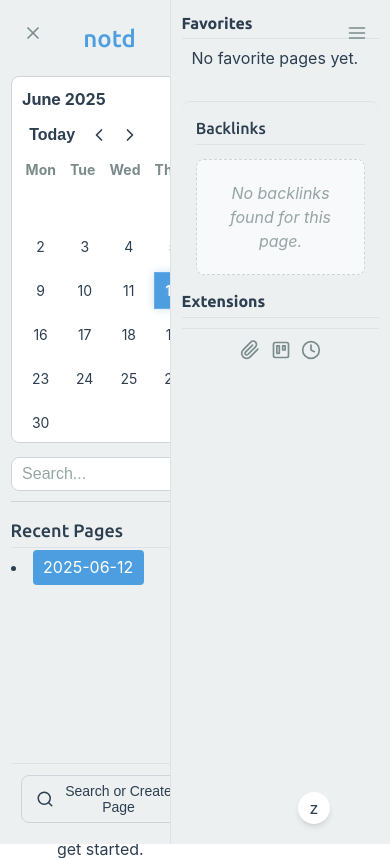
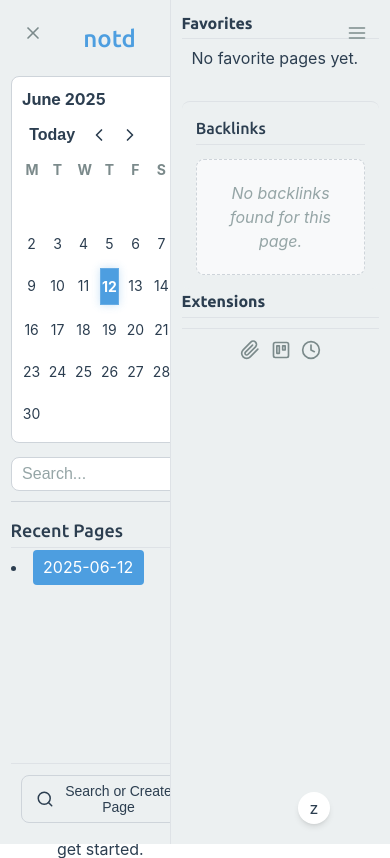
Before and after one commit to andjar/notd, a PHP site: page /page.php?page=2025-06-12 in a window 390 px wide. Shown: the top 858 px of the page. Run offline with PHP 8.4, Linux system fonts and the light colour scheme; data that the repository does not hold is empty.

Commit message:
refactor: update calendar widget styles for improved layout and responsiveness
- Shortened weekday labels in the calendar widget for a cleaner appearance.
- Added box-sizing properties to various calendar elements to enhance layout consistency.
- Adjusted grid template columns to ensure proper responsiveness across different screen sizes.

```diff
--- a/assets/css/calendar.css
+++ b/assets/css/calendar.css
@@ -1,10 +1,12 @@
 /* Calendar Widget */
 .calendar-widget {
+    box-sizing: border-box;
     background-color: var(--ls-primary-background-color);
     border: 1px solid var(--ls-border-color);
     border-radius: var(--ls-border-radius-medium);
     padding: var(--ls-space-3);
     font-size: var(--ls-font-size-s);
+    max-width: 100%;
 }
 
 .calendar-header {
@@ -62,14 +64,16 @@
 }
 
 .calendar-grid {
+    box-sizing: border-box;
     display: flex;
     flex-direction: column;
     gap: var(--ls-space-2);
 }
 
 .calendar-weekdays {
+    box-sizing: border-box;
     display: grid;
-    grid-template-columns: repeat(7, 1fr);
+    grid-template-columns: repeat(7, minmax(0, 1fr));
     text-align: center;
     font-weight: bold;
     color: var(--ls-secondary-text-color);
@@ -78,17 +82,20 @@
 }
 
 .calendar-weekdays > span {
+    box-sizing: border-box;
     padding: 0 var(--ls-space-1);
 }
 
 .calendar-days {
+    box-sizing: border-box;
     display: grid;
-    grid-template-columns: repeat(7, 1fr);
+    grid-template-columns: repeat(7, minmax(0, 1fr));
     text-align: center;
     gap: var(--ls-space-2);
 }
 
 .calendar-day {
+    box-sizing: border-box;
     padding: var(--ls-space-2) var(--ls-space-1);
     border-radius: var(--ls-border-radius-small);
     cursor: pointer;
@@ -137,7 +144,6 @@
 .calendar-day.current-page {
     box-shadow: var(--ls-calendar-current-page-glow, 0 0 15px 5px hsl(var(--ls-accent-10-hsl) / 0.7)); /* Enhanced glow */
     border-color: var(--ls-accent-8);
-    text-shadow: 0 0 5px var(--ls-accent-9); /* Text glow */
     animation: pulse-glow 2s infinite alternate; /* Pulsing animation */
 }
 
--- a/page.php
+++ b/page.php
@@ -94,7 +94,7 @@ $showInternalInEdit = PROPERTY_WEIGHTS[3]['visible_in_edit_mode'] ?? true;
                                 <button id="next-month-btn" class="arrow-btn"><i data-feather="chevron-right"></i></button>
                             </div>
                             <div class="calendar-grid calendar-weekdays">
-                                <span>Mon</span><span>Tue</span><span>Wed</span><span>Thu</span><span>Fri</span><span>Sat</span><span>Sun</span>
+                                <span>M</span><span>T</span><span>W</span><span>T</span><span>F</span><span>S</span><span>S</span>
                             </div>
                             <div id="calendar-days-grid" class="calendar-grid calendar-days"></div>
                         </div>
```
